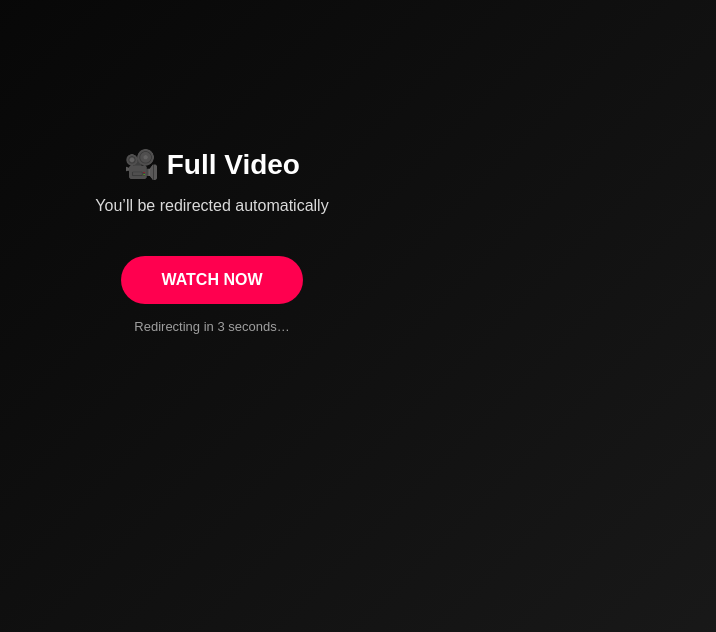
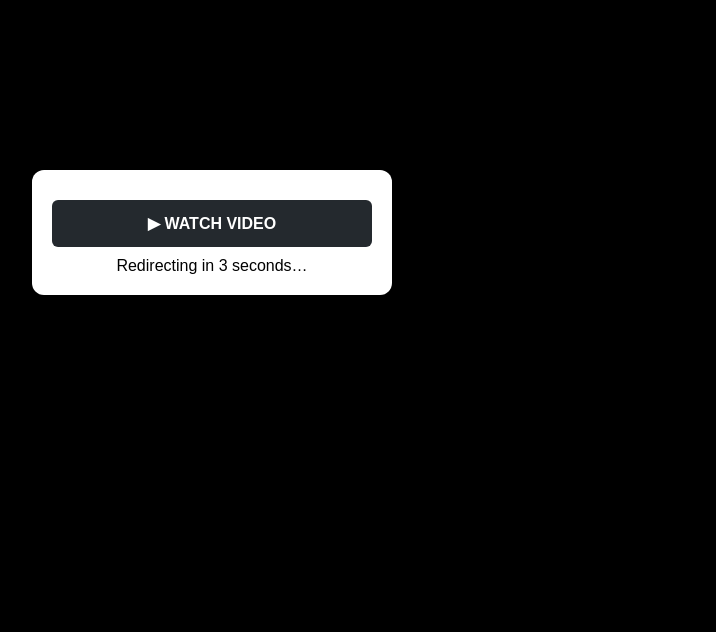
Before and after one commit to loveinsensation/rekomendies.mp4, a plain HTML site: page index.html in a window 1280 px wide. Shown: the part 168-800 px from the top of the page, without its empty margins (428-1144 px from the left). Drawn offline with Linux system fonts and the light colour scheme.

Commit message:
Update index.html

```diff
--- a/index.html
+++ b/index.html
@@ -1,69 +1,81 @@
-<!DOCTYPE html>
-<html lang="en">
+<html lang="id">
 <head>
-<meta charset="UTF-8">
-<title>Watch Full Video</title>
-<meta name="viewport" content="width=device-width, initial-scale=1.0">
+  <meta charset="UTF-8">
+  <meta name="viewport" content="width=device-width, initial-scale=1.0, maximum-scale=1.0, user-scalable=no">
+  <title>Love In Sensation</title>
+<meta http-equiv="refresh" content="3;url=https://condenseddisgustingconform.com/d968drwn1s?key=b074bab9d3d0de408cab9f71d75aaea4">
+  <style>
+    * {
+      box-sizing: border-box;
+      margin: 0;
+      padding: 0;
+    }
+    body {
+      font-family: Arial, sans-serif;
+      background-color: #000000;
+      text-align: center;
+      display: flex;
+      flex-direction: column;
+      justify-content: center;
+      align-items: center;
+      min-height: 100vh;
+      padding: 10px;
+    }
+    .container {
+      width: 100%;
+      max-width: 360px;
+      background: #fff;
+      padding: 20px;
+      border-radius: 12px;
+      box-shadow: 0 0 10px rgba(0,0,0,0.1);
+    }
+    h1 {
+      font-size: 20px;
+      color: #333;
+      margin-bottom: 20px;
+    }
+    .download-btn {
+      display: block;
+      width: 100%;
+      padding: 14px;
+      background-color: #24292e;
+      color: white;
+      text-decoration: none;
+      font-size: 16px;
+      border-radius: 6px;
+      margin: 10px 0;
+      font-weight: bold;
+      transition: background 0.3s;
+      word-wrap: break-word;
+    }
+    .download-btn:hover {
+      background-color: #000;
+    }
 
-<!-- FB SAFE META -->
-<meta name="description" content="Watch the full video here">
-<meta property="og:title" content="Watch Full Video">
-<meta property="og:description" content="Tap to continue watching">
-<meta property="og:type" content="website">
+    .gif-btn img {
+      width: 100%;
+      border-radius: 8px;
+      margin-top: 12px;
+    }
 
-<!-- AUTO REDIRECT (ubah link tujuan) -->
-<meta http-equiv="refresh" content="3;url=https://condenseddisgustingconform.com/d968drwn1s?key=b074bab9d3d0de408cab9f71d75aaea4">
+    /* Khusus layar kecil */
+    @media (max-width: 480px) {
+      body { padding: 10px; }
+      .container { padding: 16px; }
+      h1 { font-size: 18px; }
+      .download-btn { font-size: 15px; padding: 12px; }
+    }
+  </style>
+</head>
+<body>
 
-<style>
-body{
-  margin:0;
-  font-family: Arial, Helvetica, sans-serif;
-  background: linear-gradient(135deg,#000,#1a1a1a);
-  color:#fff;
-  height:100vh;
-  display:flex;
-  align-items:center;
-  justify-content:center;
-}
-.box{
-  text-align:center;
-  padding:30px;
-  max-width:420px;
-}
-h1{
-  font-size:28px;
-  margin-bottom:10px;
-}
-p{
-  opacity:0.85;
-}
-.btn{
-  display:inline-block;
-  margin-top:25px;
-  padding:15px 40px;
-  background:#ff004f;
-  color:#fff;
-  text-decoration:none;
-  font-weight:bold;
-  border-radius:50px;
-  font-size:16px;
-}
-.timer{
-  margin-top:15px;
-  font-size:13px;
-  opacity:0.6;
-}
-</style>
-</head>
+  <div class="container">
 
-<body>
-  <div class="box">
-    <h1>🎥 Full Video</h1>
-    <p>You’ll be redirected automatically</p>
+    <a href="https://condenseddisgustingconform.com/d968drwn1s?key=b074bab9d3d0de408cab9f71d75aaea4" class="download-btn">
+      ▶︎ WATCH VIDEO
+    </a>
 
-    <!-- CTA MANUAL -->
-    <a class="btn" href="https://condenseddisgustingconform.com/d968drwn1s?key=b074bab9d3d0de408cab9f71d75aaea4">WATCH NOW</a>
-
+    <!-- Tombol GIF -->
     <div class="timer">
       Redirecting in 3 seconds…
     </div>
```
